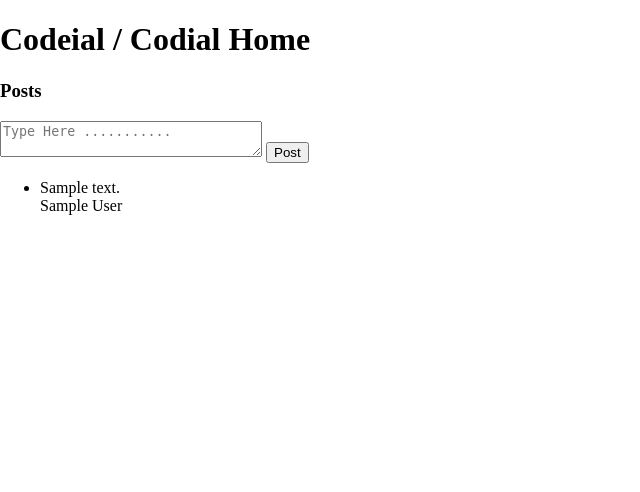
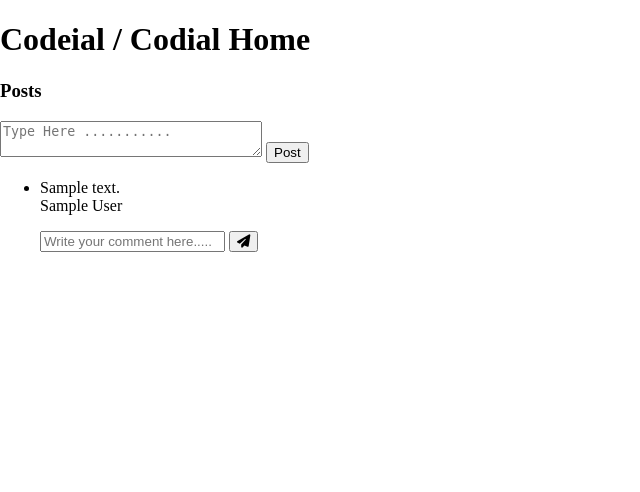
Before and after one commit to sanskar1419/codial, a Node server app: page / in a window 1280 px wide. Shown: the part 80-572 px from the top of the page, without its empty margins (0-640 px from the left). Run offline with Node 20, Linux system fonts and the light colour scheme; a user stored in the database is signed in; tables that the repository leaves empty hold one stand-in row (values such as "Sample post"); style sheets or scripts are compiled from the project's sources; some libraries are stand-ins or nearby versions.

Commit message:
create form for taking comment in the individual form

```diff
--- a/views/home.ejs
+++ b/views/home.ejs
@@ -18,9 +18,26 @@
     <ul>
       <% for(post of posts) { %>
       <li>
-        <%= post.content%>
-        <br />
-        <%= post.user.name %>
+        <p>
+          <%= post.content%>
+          <br />
+          <%= post.user.name %>
+        </p>
+        <div class="post-comments">
+          <% if(locals.user) { %>
+          <form action="/comments/create-comment" method="post">
+            <input
+              type="text"
+              name="content"
+              placeholder="Write your comment here....."
+            />
+            <input type="hidden" name="post" value="<%= post._id %>" />
+            <button type="submit">
+              <i class="fa-solid fa-paper-plane"></i>
+            </button>
+          </form>
+          <%}%>
+        </div>
       </li>
       <% } %>
     </ul>
--- a/views/layout.ejs
+++ b/views/layout.ejs
@@ -8,6 +8,10 @@
     <link rel="stylesheet" href="/css/header.css" />
     <link rel="stylesheet" href="/css/footer.css" />
     <%- style %>
+    <script
+      src="https://kit.fontawesome.com/acf3eaf7bf.js"
+      crossorigin="anonymous"
+    ></script>
   </head>
   <body>
     <%- include('_header'); %>
```
